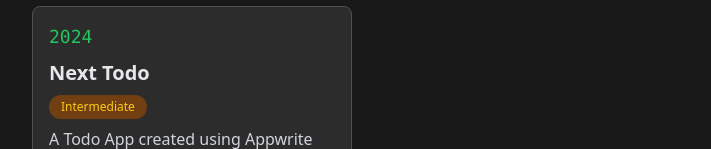
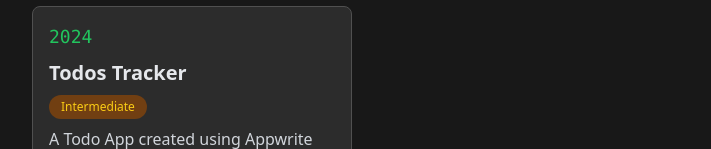
Before and after one commit to SankalpPimpalkar/SankalpPimpalkar, a React (Vite) app: page / in a window 1280 px wide. Shown: the part 1430-1579 px from the top of the page, without its empty margins (280-991 px from the left). Built offline with nearby package versions, Linux system fonts and the light colour scheme; no server answers.

Commit message:
updated project name

```diff
--- a/src/data/data.js
+++ b/src/data/data.js
@@ -92,7 +92,7 @@ export const projects = [
     {
         id: 5,
         year: 2024,
-        title: 'Next Todo',
+        title: 'Todos Tracker',
         level: 'Intermediate',
         description: 'A Todo App created using Appwrite and nextjs',
         source: 'https://github.com/SankalpPimpalkar/Todos-Tracker',
```
